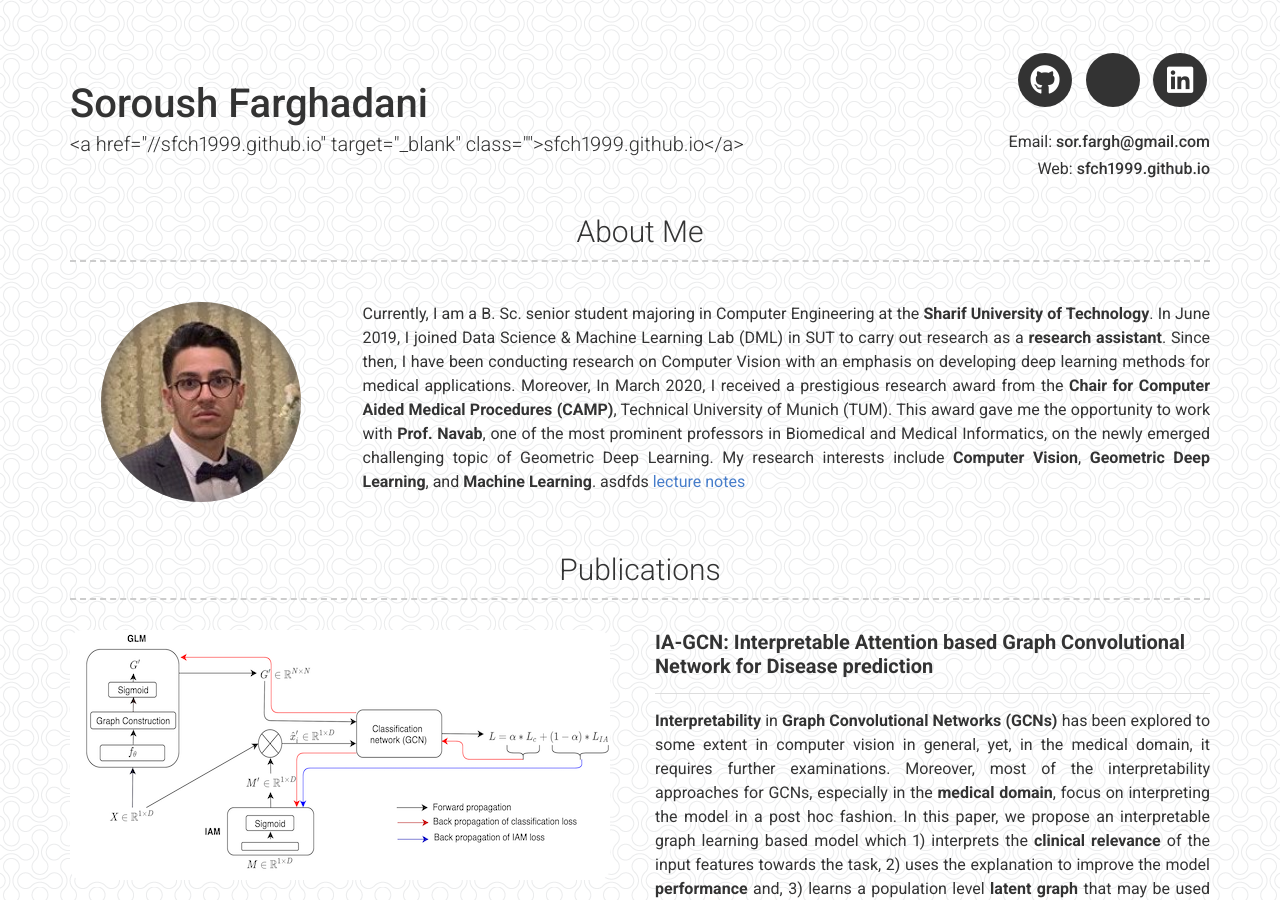
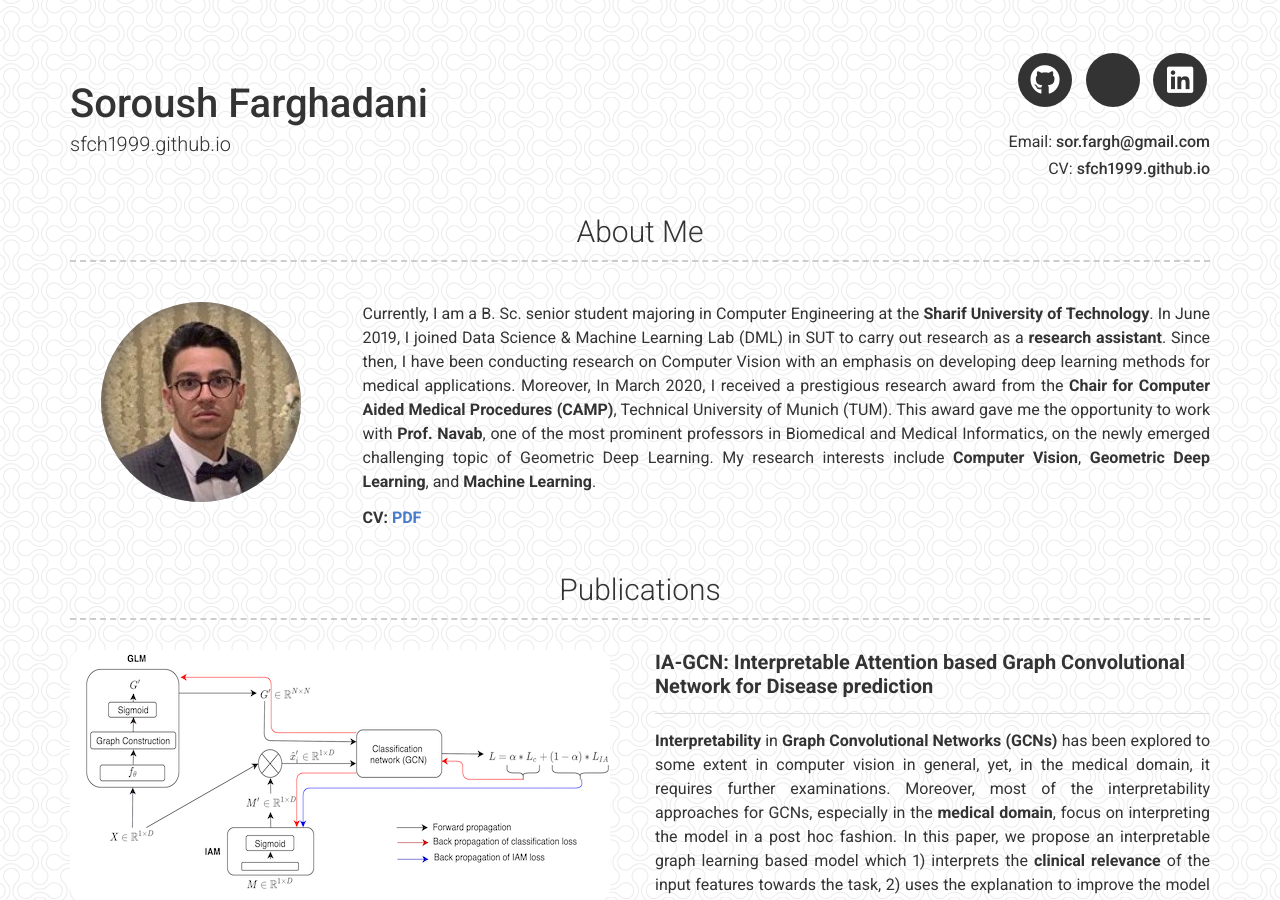
Before and after one commit to sfch1999/sfch1999.github.io, a Jekyll site: the page built from index.md, in a window 1280 px wide and 900 px high. Built offline with Jekyll 4.4.1, drawn with Linux system fonts in a browser that asks for light colours; a style sheet for code colours, icons or effects is not loaded.

Commit message:
CV Added

```diff
--- a/_config.yml
+++ b/_config.yml
@@ -4,7 +4,7 @@
 
 # Personal info
 name: Soroush Farghadani
-title: <a href="//sfch1999.github.io" target="_blank" class="">sfch1999.github.io</a>
+#title: Blah
 email: sor.fargh@gmail.com
 website: sfch1999.github.io
 
@@ -31,7 +31,8 @@ about_content: | # this will include new lines to allow paragraphs
   In March 2020, I received a prestigious research award from the **Chair for Computer Aided Medical Procedures (CAMP)**, Technical University of Munich (TUM).
   This award gave me the opportunity to work with **Prof. Navab**, one of the most prominent professors in Biomedical and Medical Informatics, on the newly emerged challenging topic of Geometric Deep Learning.
   My research interests include **Computer Vision**, **Geometric Deep Learning**, and **Machine Learning**.
-  asdfds [lecture notes](http://ce.sharif.edu/courses/99-00/1/ce425-1/index.php/section/resources/file/resources)
+
+  **CV: [PDF](https://sfch1999.github.io/files/CV.pdf)**
 # Projects Section
 projects_title: Publications
 
--- a/_includes/header.html
+++ b/_includes/header.html
@@ -104,7 +104,7 @@
       {%- endif -%}
       {%- if site.website -%}
         <p>
-          Web: {% include a.html href=site.website %}{{ site.website | escape }}</a>
+          CV: {% include a.html href=site.website %}{{ site.website | escape }}</a>
         </p>
       {%- endif -%}
     </div>
```
Also changed, not shown: 1 other file.
